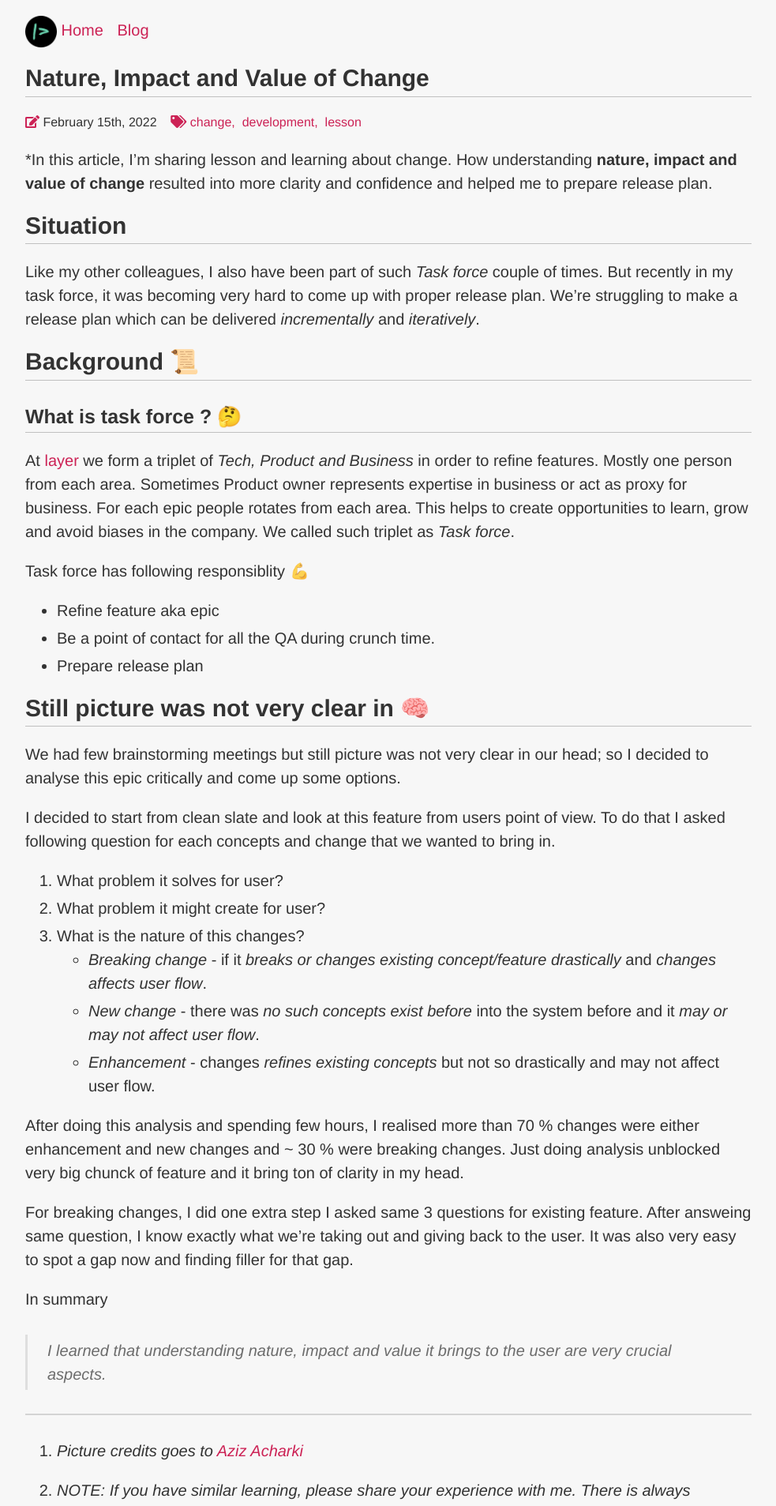
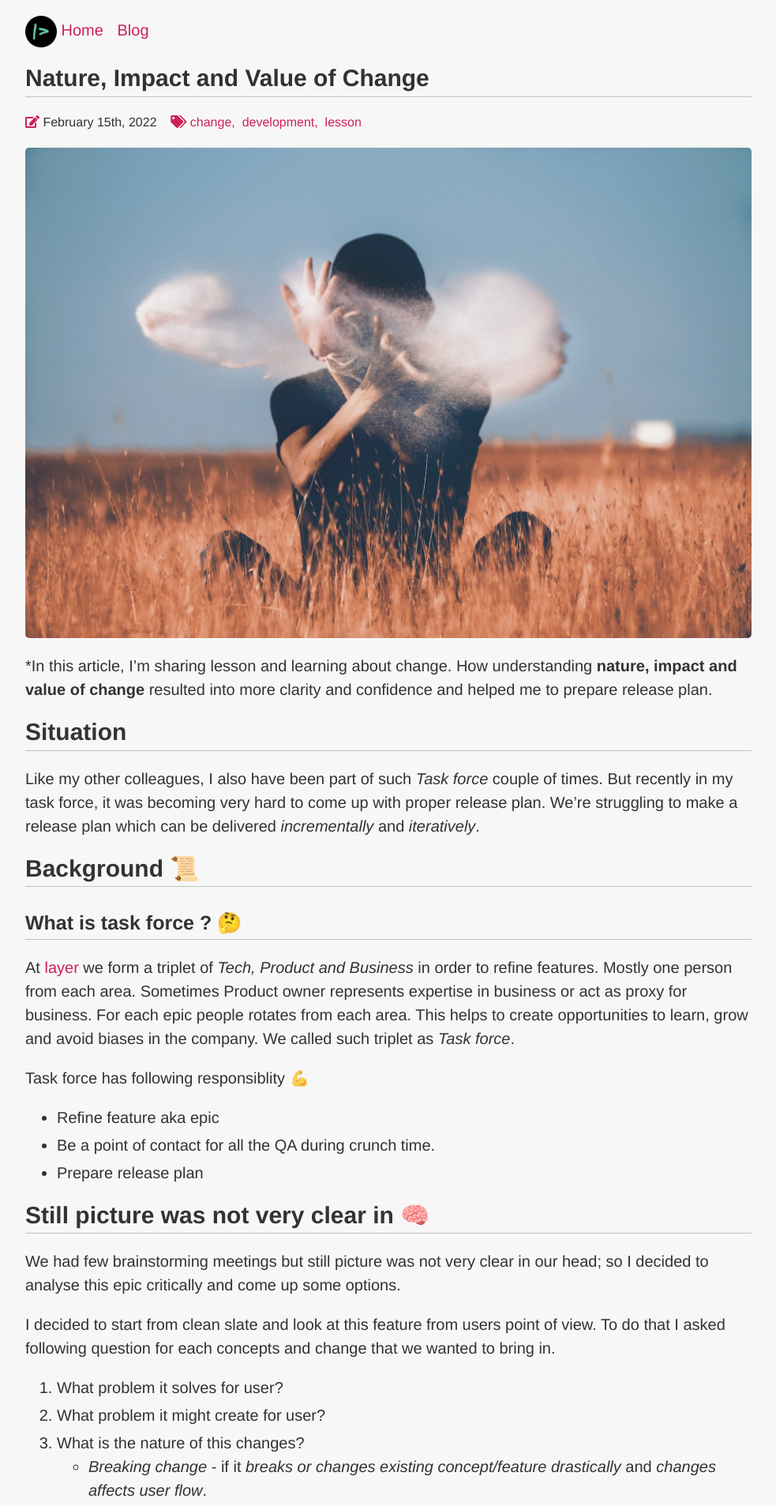
Before and after one commit to amolrv/amolrv.github.io, a Jekyll site: the page built from _posts/2022-02-15-nature-impact-value-of-change.md, in a window 1280 px wide. Shown: the top 1907 px of the page at 79% size, without its empty margins (148-1131 px from the left). Built offline with Jekyll 4.4.1, drawn with Linux system fonts in a browser that asks for light colours; nearby versions of some CDN libraries; comment, search, counter and statistics services are not loaded.

Commit message:
fix image

```diff
--- a/_posts/2022-02-15-nature-impact-value-of-change.md
+++ b/_posts/2022-02-15-nature-impact-value-of-change.md
@@ -5,7 +5,7 @@ title: Nature, Impact and Value of Change
 layout: post
 date: 2022-02-15 10:00:00
 tags: [change, development, lesson]
-cover_cover_image: http://amolvyawhare.com/assets/blog/aziz-acharki-PUvPZckRnOg-unsplash.jpg
+cover_image: assets/blog/aziz-acharki-PUvPZckRnOg-unsplash.jpg
 ---
 
 *In this article, I'm sharing lesson and learning about change. How understanding **nature, impact and value of change** resulted into more clarity and confidence and helped me to prepare release plan.
```
